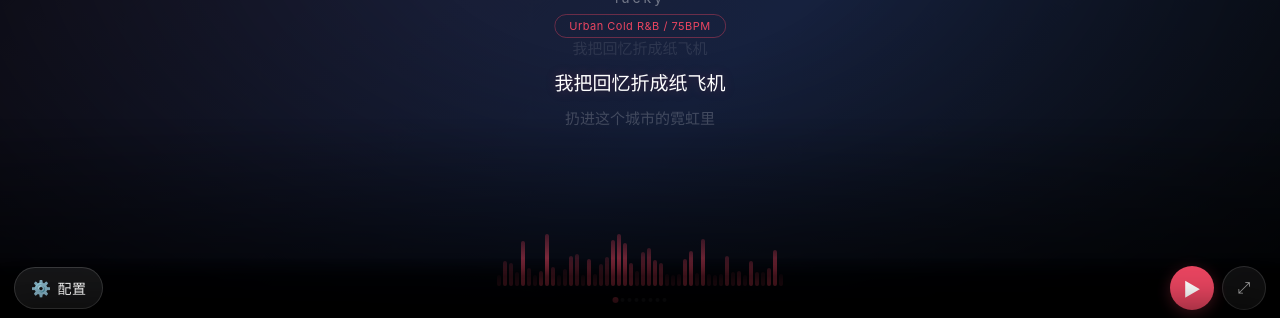
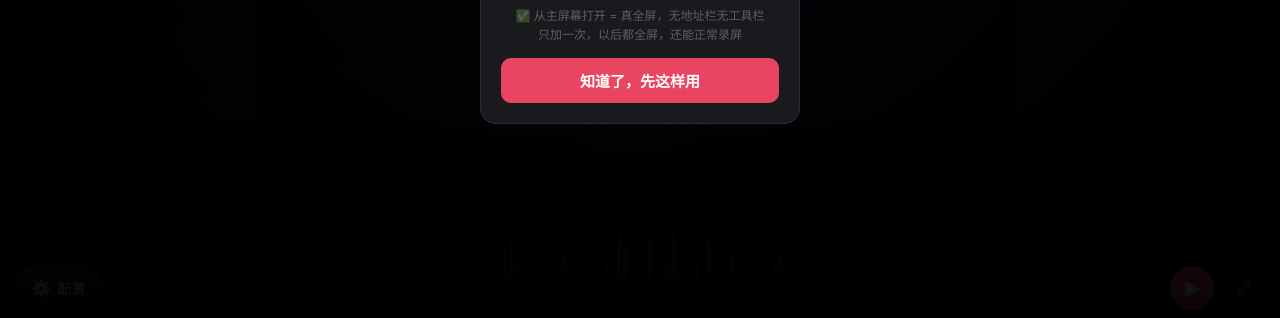
Before and after one commit to liujiangchao57-svg/music-video, a plain HTML site: page mobile.html in a window 1280 px wide. Shown: the part 482-800 px from the top of the page. Drawn offline with Linux system fonts and the light colour scheme.

Commit message:
Auto-show PWA install guide on first visit (not in standalone mode)

```diff
--- a/mobile.html
+++ b/mobile.html
@@ -331,9 +331,16 @@ html,body{
 }
 .fs-guide-step b{color:#fff;font-weight:600}
 .fs-guide-note{
-  color:rgba(255,255,255,.2);font-size:11px;text-align:center;
-  margin-top:12px;padding-top:12px;border-top:1px solid rgba(255,255,255,.06);
+  color:rgba(255,255,255,.3);font-size:12px;text-align:center;
+  margin:12px 0 14px;padding-top:12px;border-top:1px solid rgba(255,255,255,.06);
+  line-height:1.6;
 }
+.fs-guide-btn{
+  width:100%;padding:12px;background:var(--accent);border:none;color:#fff;
+  font-size:15px;font-weight:600;border-radius:10px;cursor:pointer;
+  font-family:inherit;-webkit-tap-highlight-color:transparent;
+}
+.fs-guide-btn:active{filter:brightness(.85)}
 
 /* 隐藏元素 */
 #fileCover,#fileBg,#fileDisc{display:none}
@@ -501,19 +508,17 @@ var userImages={cover:null,bg:null,disc:null};
 // ===== 初始化 =====
 loadConfig(); applyConfig(); initParticles(); initWaveform();
 
-// ===== iOS Safari 地址栏隐藏技巧 =====
-// 让 body 略微超出视口，自动滚 1px 触 Safari 发隐藏地址栏
-(function(){
-  var html=document.documentElement;
-  html.style.minHeight=(window.innerHeight+1)+'px';
-  setTimeout(function(){window.scrollTo(0,1)},200);
-  // 用户点击时如果页面没滚动过，再触发一次
-  var scrolled=false;
-  window.addEventListener('scroll',function(){scrolled=true});
-  document.addEventListener('touchstart',function(){
-    if(!scrolled)setTimeout(function(){window.scrollTo(0,1)},50);
-  },{once:true});
-})();
+// ===== iOS: 检测是否从主屏幕打开（PWA 模式） =====
+var isPWA = window.matchMedia('(display-mode: standalone)').matches
+  || navigator.standalone
+  || document.referrer.indexOf('android-app://')===0;
+
+// 如果不是 PWA 模式，自动弹出添加到主屏幕引导
+if(!isPWA){
+  setTimeout(function(){
+    showFsGuide();
+  },1500);
+}
 
 // ===== 粒子 =====
 function initParticles(){
@@ -666,10 +671,16 @@ function showFsGuide(){
   if(!guide){
     guide=document.createElement('div');guide.id='fsGuide';
     guide.className='fs-guide';
-    guide.innerHTML='<div class="fs-guide-content"><div class="fs-guide-close" onclick="document.getElementById(\'fsGuide\').remove()">✕</div><div class="fs-guide-icon">📲</div><div class="fs-guide-title">全屏播放</div><div class="fs-guide-step"><span>1</span> 点底部中间 <b>分享</b> 按钮</div><div class="fs-guide-step"><span>2</span> 往下滑找到 <b>添加到主屏幕</b></div><div class="fs-guide-step"><span>3</span> 点右上角 <b>添加</b></div><div class="fs-guide-step"><span>4</span> 从主屏幕打开 = 真全屏 🎉</div><div class="fs-guide-note">添加一次，以后都全屏</div></div>';
+    guide.innerHTML='<div class="fs-guide-content"><div class="fs-guide-close" onclick="dismissFsGuide()">✕</div><div class="fs-guide-icon">📲</div><div class="fs-guide-title">添加到主屏幕 = 全屏</div><div class="fs-guide-step"><span>1</span> 点底部中间 <b>⇧ 分享</b> 图标</div><div class="fs-guide-step"><span>2</span> 往下滑找到 <b>「添加到主屏幕」</b></div><div class="fs-guide-step"><span>3</span> 点右上角 <b>「添加」</b></div><div class="fs-guide-step"><span>4</span> 🏠 从主屏幕图标打开</div><div class="fs-guide-note">✅ 从主屏幕打开 = 真全屏，无地址栏无工具栏<br>只加一次，以后都全屏，还能正常录屏</div><button class="fs-guide-btn" onclick="dismissFsGuide()">知道了，先这样用</button></div>';
     document.body.appendChild(guide);
   }
   setTimeout(function(){guide.style.opacity='1'},50);
+}
+
+function dismissFsGuide(){
+  var guide=document.getElementById('fsGuide');
+  if(guide)guide.style.opacity='0';
+  setTimeout(function(){if(guide)guide.remove()},300);
 }
 
 // ===== 录屏教程 =====
```
